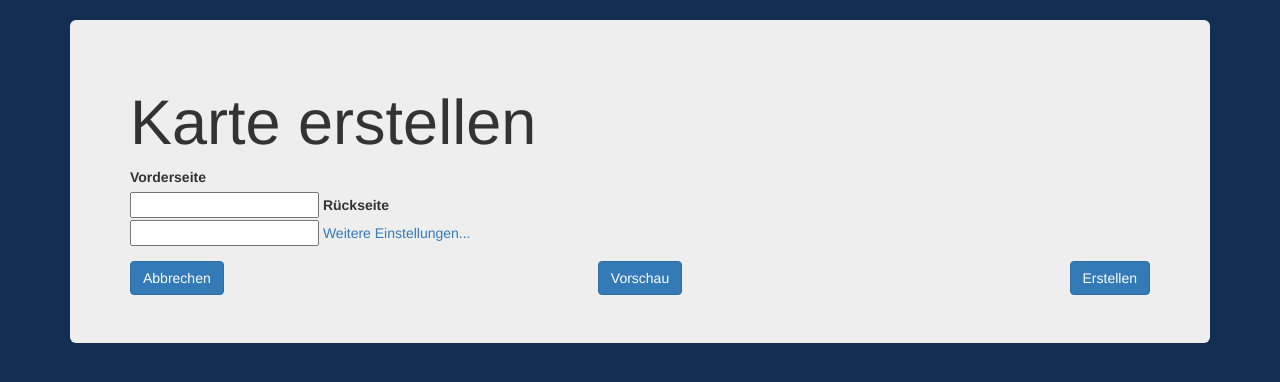
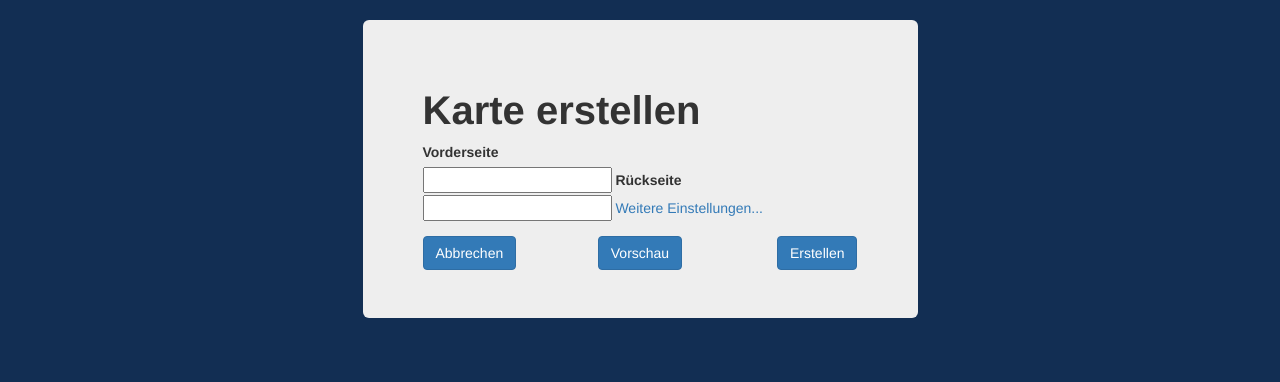
Before and after one commit to DummyDivision/Tsune, a Django app: page /cardbox/cards/1/new in a window 1280 px wide. Shown: the part 52-434 px from the top of the page. Run offline with Django 3.2, Linux system fonts and the light colour scheme; parts of the project's set-up code (start-up, migrations or seed data) failed here and were passed over; some libraries are stand-ins or nearby versions.

Commit message:
TSUNE-70 Change card and deck view

```diff
--- a/cardbox/static/cardbox/cardbox_base.css
+++ b/cardbox/static/cardbox/cardbox_base.css
@@ -34,3 +34,7 @@ span.clickWholeDiv {
 .wordwrap{
     word-wrap: break-word;
 }
+.card-h2 {
+    font-size: 40px;
+    font-weight: bold;
+}
--- a/cardbox/templates/cardbox/card/card_form.html
+++ b/cardbox/templates/cardbox/card/card_form.html
@@ -3,7 +3,7 @@
 {% block content %}
     {{ form.media }}
     <div class="row">
-        <div class="col-md-12">
+        <div class="col-md-6 col-md-offset-3">
             <div class="jumbotron">
                 {% if form.errors %}
                             <div class="alert alert-danger alert-dismissable">
@@ -12,7 +12,7 @@
                             </div>
                 {% endif %}
                 <form method="post">{% csrf_token %}
-                    <h1>Karte {{ action }}</h1>
+                    <h2 class="card-h2">Karte {{ action }}</h2>
 
                     <div class="form-group">
                         <label class="form-label">Vorderseite</label></br>
--- a/cardbox/templates/cardbox/deck/deck_form.html
+++ b/cardbox/templates/cardbox/deck/deck_form.html
@@ -12,7 +12,7 @@
                     </div>
                 {% endif %}
                 <form method="post">{% csrf_token %}
-                    <h1>Deck {{ action }}</h1>
+                    <h2 class="card-h2">Deck {{ action }}</h2>
                     <div class="form-group">
                         <label class="form-label">Titel</label>
                         {{ form.title }}
```
Also changed, not shown: cardbox/templates/cardbox/card/card_list.html (+4 -4 lines).
